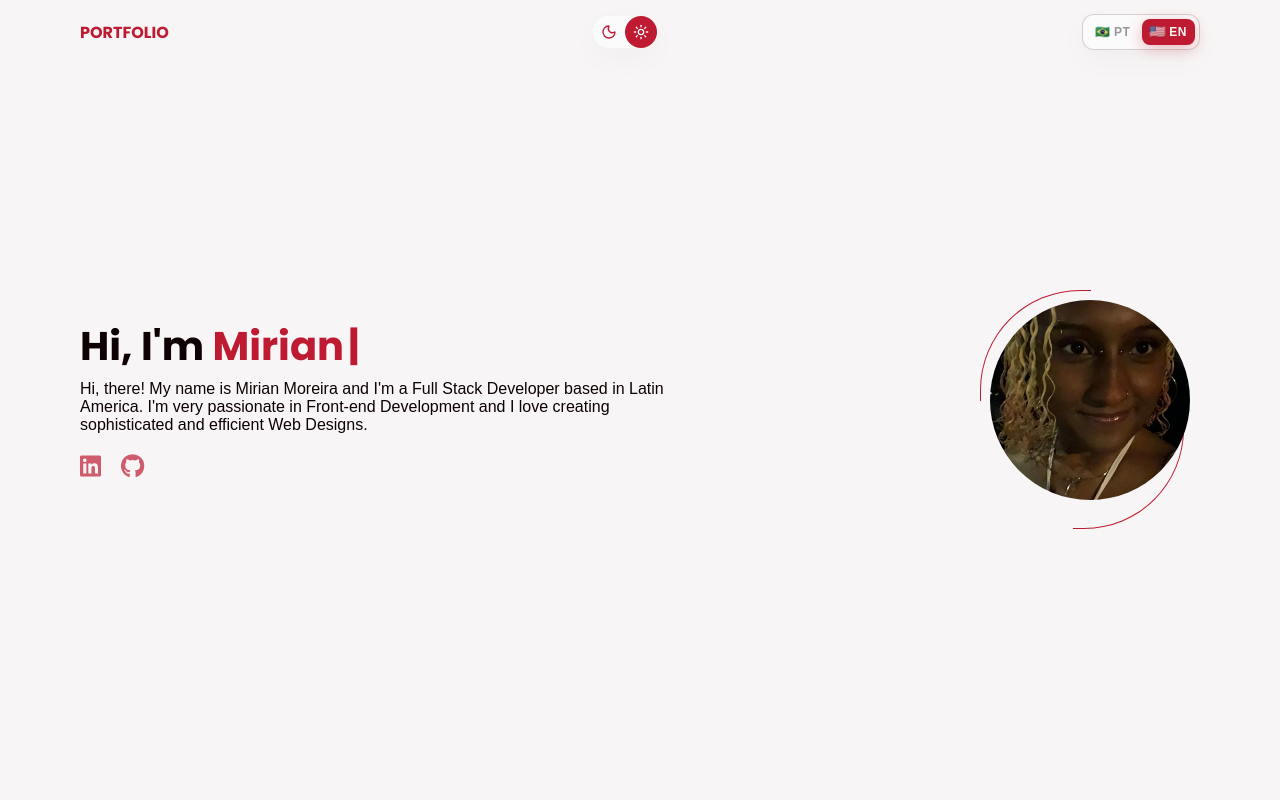
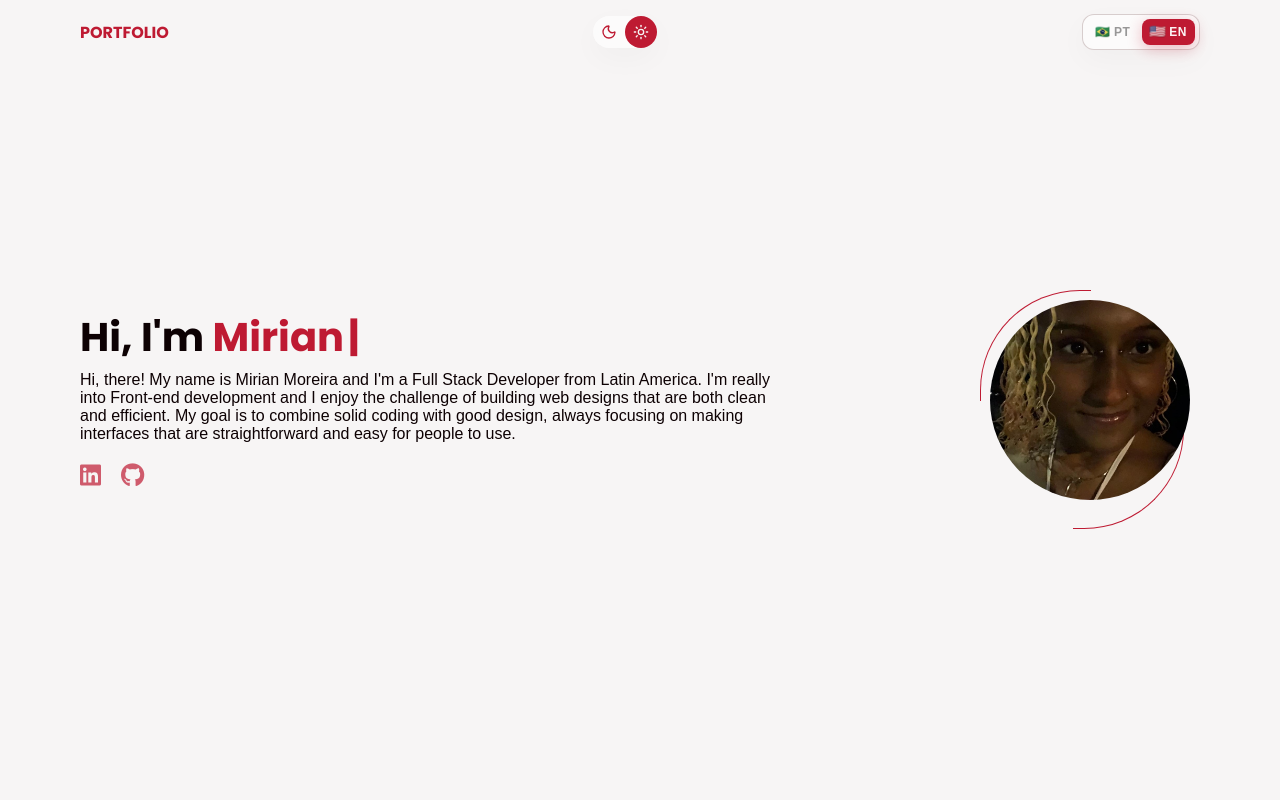
Before and after one commit to zagvii/my-portfolio, a React (Vite) app: page / in a window 1280 px wide. Shown: the top 800 px of the page. Built offline with nearby package versions, Linux system fonts and the light colour scheme; no server answers; a web font is replaced by a local one.

Commit message:
fix text

```diff
--- a/css/Home.css
+++ b/css/Home.css
@@ -15,7 +15,7 @@
   display: flex;
   flex-direction: column;
   align-items: flex-start;
-  max-width: 600px;
+  max-width: 700px;
   line-height: 2.7rem;
 }
 
--- a/src/i18n/en.json
+++ b/src/i18n/en.json
@@ -4,7 +4,7 @@
   "workExperiences": "Work Experiences",
   "downloadMyCV": "Download my CV",
   "introduction": "Hi, I'm ",
-  "resume": "Hi, there! My name is Mirian Moreira and I'm a Full Stack Developer based in Latin America. I'm very passionate in Front-end Development and I love creating sophisticated and efficient Web Designs.",
+  "resume": "Hi, there! My name is Mirian Moreira and I'm a Full Stack Developer from Latin America. I'm really into Front-end development and I enjoy the challenge of building web designs that are both clean and efficient. My goal is to combine solid coding with good design, always focusing on making interfaces that are straightforward and easy for people to use.",
   "firstLineResumeText": "Junior Front-End Developer with 2 years of professional experience in web, mobile, and cross-platform development. Strong foundation in HTML, CSS, JavaScript, PHP, and SQL, with experience building responsive user interfaces and consuming RESTful APIs.",
   "secondLineResumeText": "Demonstrated ability to solve complex bugs, collaborate in agile teams (SCRUM), and contribute to scalable features across multiple platforms (Web, Android, and iOS). Passionate about clean code, inclusive design, and continuous learning.",
   "skills": "Skills Set",
--- a/src/i18n/pt.json
+++ b/src/i18n/pt.json
@@ -4,7 +4,7 @@
   "workExperiences": "Experiência",
   "downloadMyCV": "Baixe meu currículo",
   "introduction": "Olá, eu sou a ",
-  "resume": "Olá! Meu nome é Mirian Moreira e sou Desenvolvedora Full Stack, com base na América Latina. Sou muito apaixonada por Desenvolvimento Front-end e adoro criar Designs Web sofisticados e eficientes.",
+  "resume": "Olá! Meu nome é Mirian Moreira e sou Desenvolvedora Full Stack. Moro no Brasil e meu foco principal é o Front-end. Gosto de unir a parte técnica com o design, criando sites que não só funcionam bem, mas que também tenham um visual limpo e profissional. Procuro sempre escrever um código organizado e desenvolver interfaces que sejam fáceis de usar e eficientes",
   "firstLineResumeText": "Desenvolvedora Front-End Júnior com 2 anos de experiência profissional em desenvolvimento web, mobile e multiplataforma. Sólida base em HTML, CSS, JavaScript, PHP e SQL, com experiência na construção de interfaces de usuário responsivas e no consumo de APIs RESTful.",
   "secondLineResumeText": "Habilidade demonstrada para solucionar bugs complexos, colaborar em equipes ágeis (SCRUM) e contribuir para funcionalidades escaláveis em múltiplas plataformas (Web, Android e iOS). Apaixonada por código limpo, design inclusivo e aprendizado contínuo.",
   "skills": "Habilidades",
```
